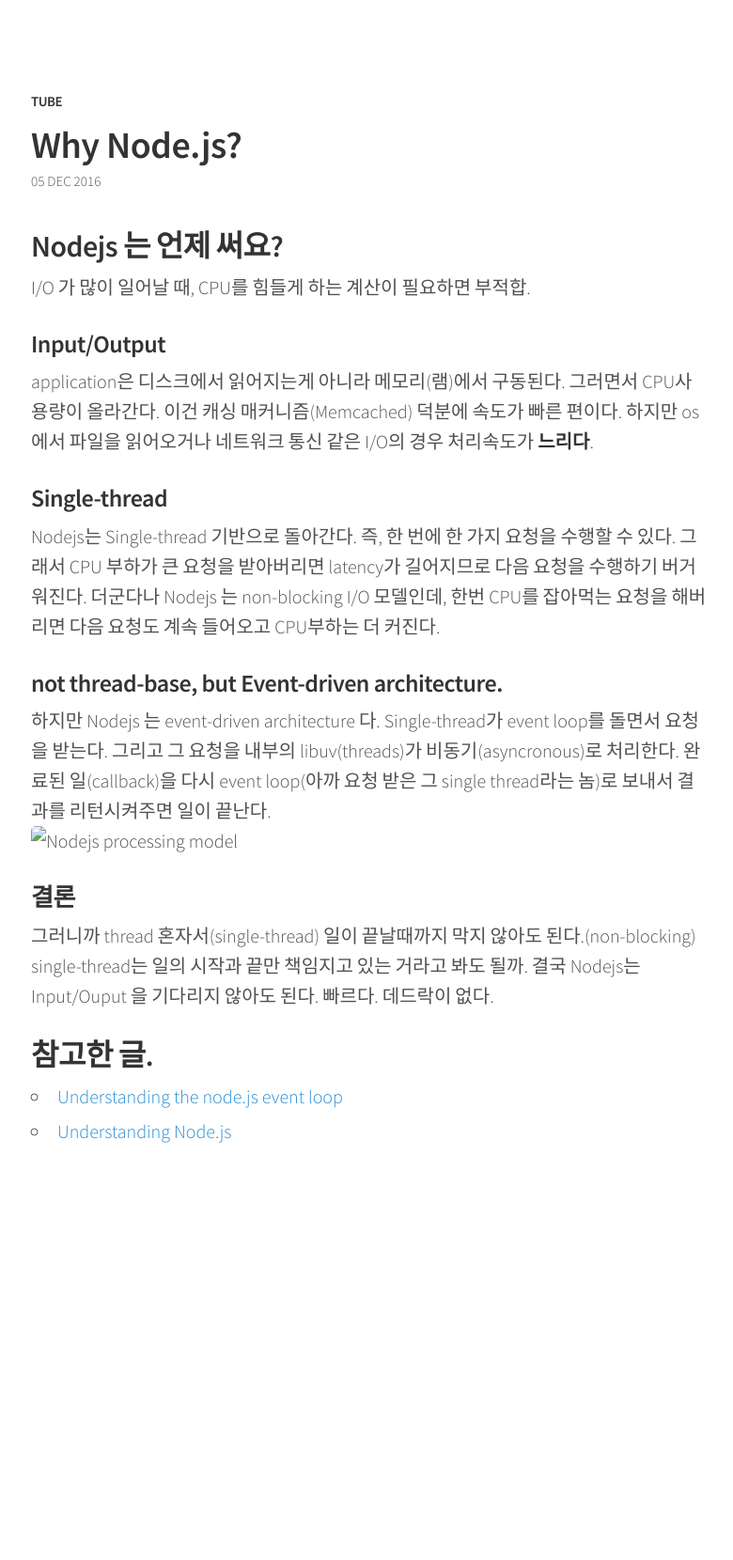
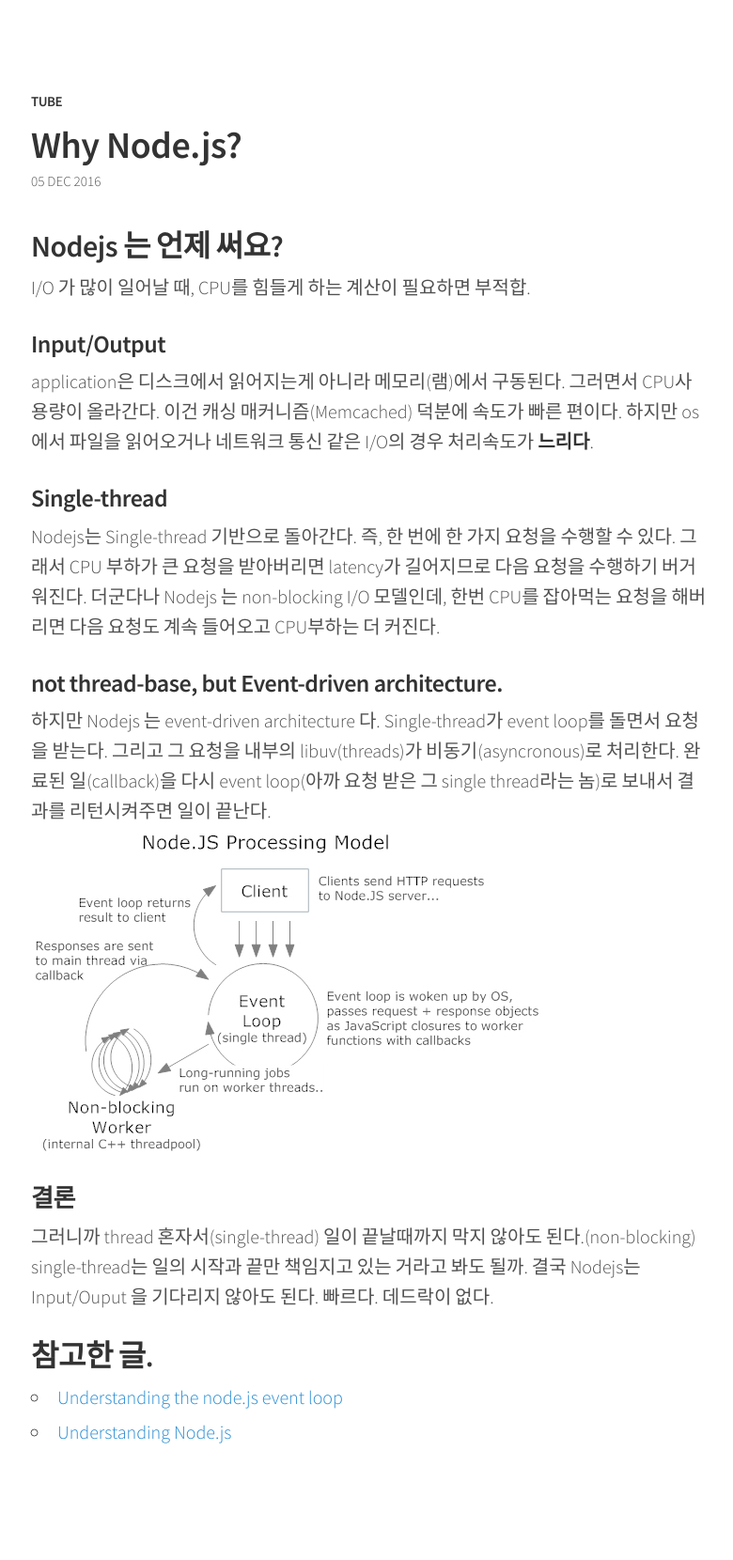
Before and after one commit to xx4159/xx4159.github.io, a Jekyll site: the page built from _posts/2016-12-05-nodejs.md, in a window 1280 px wide. Shown: the whole page at 94% size, without its empty margins (247-1027 px from the left). Built offline with Jekyll 4.4.1, drawn with Linux system fonts in a browser that asks for light colours; before the commit the page ends 1340 px from its top, so only the background shows below that.

Commit message:
modify - 이미지 경로, 파일명 수정

```diff
--- a/_posts/2016-12-05-nodejs.md
+++ b/_posts/2016-12-05-nodejs.md
@@ -17,7 +17,7 @@
 ### not thread-base, but Event-driven architecture.
 하지만 Nodejs 는 event-driven architecture 다.
 Single-thread가 event loop를 돌면서 요청을 받는다. 그리고 그 요청을 내부의 libuv(threads)가 비동기(asyncronous)로 처리한다. 완료된 일(callback)을 다시 event loop(아까 요청 받은 그 single thread라는 놈)로 보내서 결과를 리턴시켜주면 일이 끝난다.
-![Nodejs processing model](../images/posts/2016-12-05/nodejs-processing-model.jpg)
+![Nodejs processing model]({{ site.url }}/images/posts/2016-12-05/nodejs-processing-model.jpg)
 
 ### 결론
 그러니까 thread 혼자서(single-thread) 일이 끝날때까지 막지 않아도 된다.(non-blocking)
```
Also changed, not shown: images/posts/2016-12-05/nodejs-processing-model.jpg (renamed from images/posts/2016-12-05/nodeje-processing-model.jpg).
